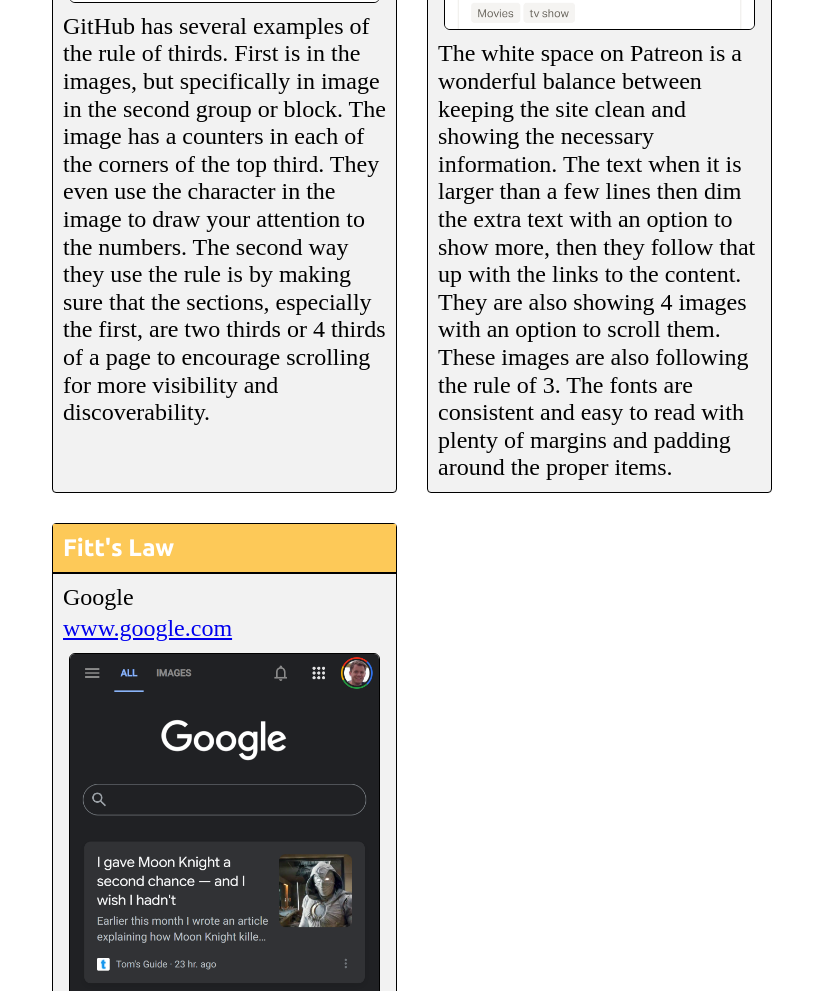
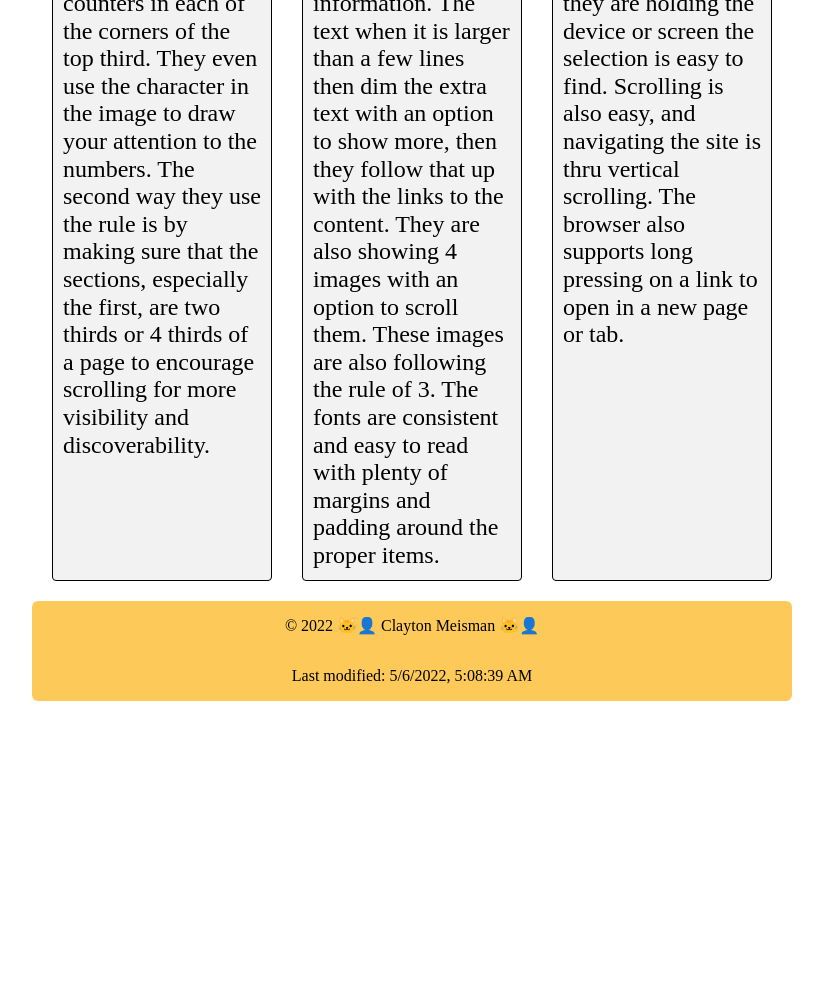
Before and after one commit to claymeisByuI/wdd230, a plain HTML site: page lesson2/design-principles.html in a window 1280 px wide. Shown: the part 1017-2008 px from the top of the page, without its empty margins (228-1051 px from the left). After the commit the page ends 1718 px from the top, so only its background shows below. Drawn offline with Linux system fonts and the light colour scheme.

Commit message:
code corrections

```diff
--- a/lesson2/css/large.css
+++ b/lesson2/css/large.css
@@ -1,4 +1,4 @@
-@media (min-width: 90rem) {
+@media (min-width: 60rem) {
     .articles {
         display: grid;
         grid-template-columns: 1fr 1fr 1fr;
--- a/lesson2/css/medium.css
+++ b/lesson2/css/medium.css
@@ -1,4 +1,4 @@
-@media (min-width: 48rem) {
+@media (min-width: 30rem) {
 
     .articles {
         display: grid;
--- a/lesson2/css/small.css
+++ b/lesson2/css/small.css
@@ -9,6 +9,9 @@
 }
 header, nav, footer {
     height:100%;
+}
+footer {
+    flex-direction: column;
 }
 header,footer {
     max-width: 760px;
@@ -67,7 +70,6 @@
     margin: auto;
     display: block;
     width:90%;
-    padding: auto auto;
     border: 1px solid black;
     border-radius: 6px;
 }
--- a/lesson2/design-principles.html
+++ b/lesson2/design-principles.html
@@ -57,6 +57,12 @@
                 </div>
             </article>
         </div>
+        <footer class="footer">
+            <p>&copy; <span id="copywriteyear"></span> 🐱‍👤 Clayton Meisman 🐱‍👤 </p>
+            <p id="lastmodified">will be added by Javascript</p>
+        </footer>
     </main>
+    <script src="js/design-principles.js"></script>
+
 </body>
 </html>
--- /dev/null
+++ b/lesson2/js/design-principles.js
@@ -0,0 +1,6 @@
+setElementText("lastmodified", "Last modified: " + (new Date(document.lastModified).toLocaleString('en-us')))
+setElementText("copywriteyear", (new Date()).getFullYear());
+
+function setElementText(elementId, text){
+    document.getElementById(elementId).innerText = text;
+}
```
